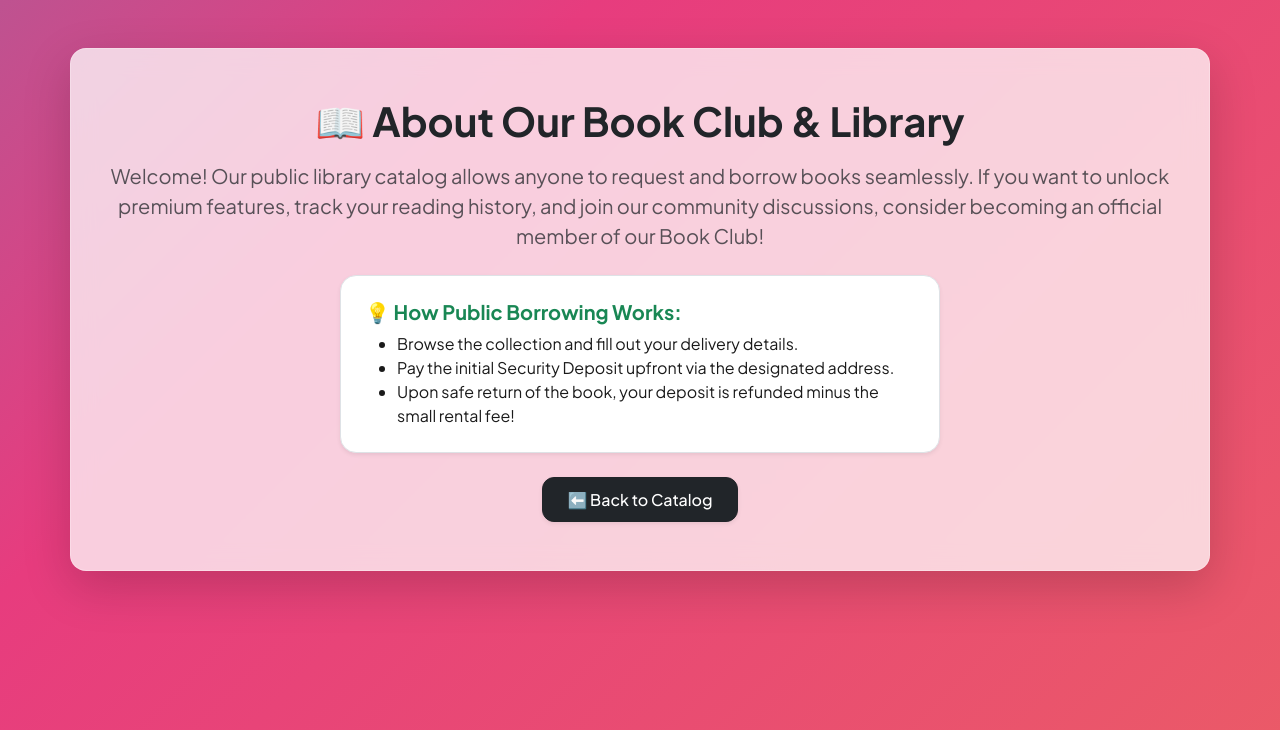
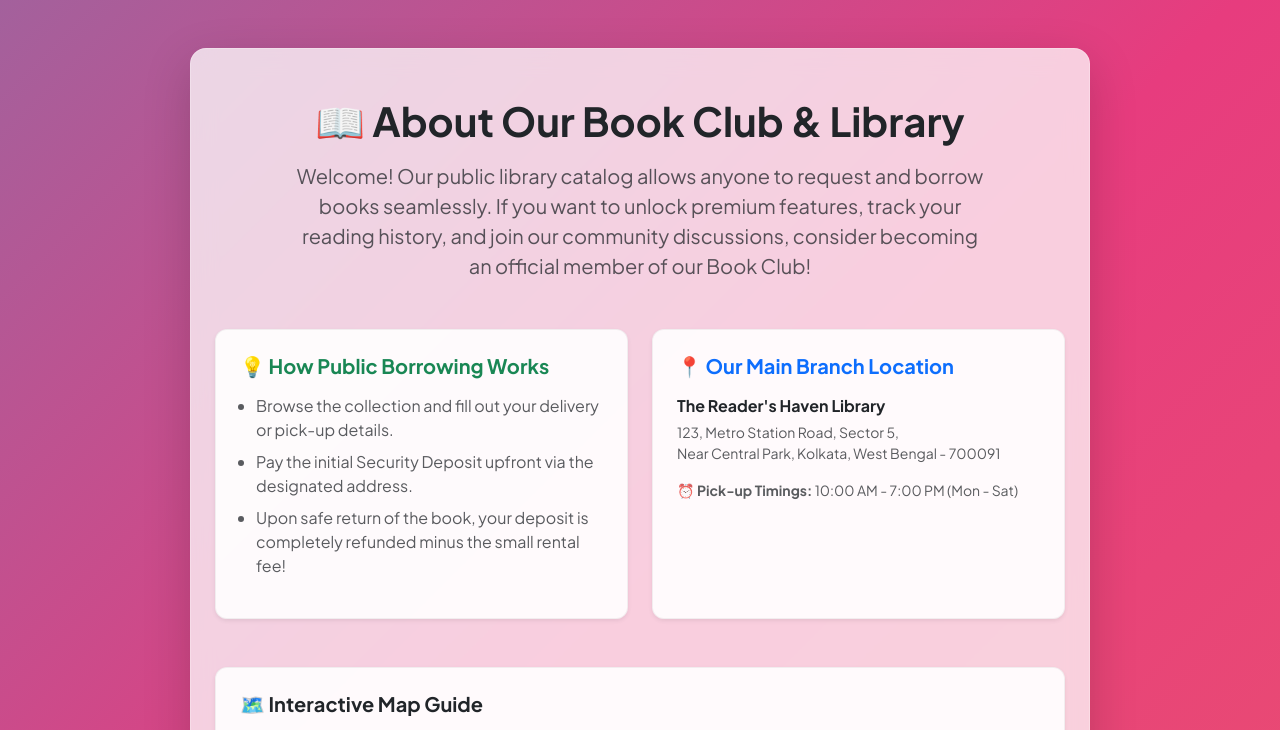
Before and after one commit to AryanTulsyan/Library, a Django app: template books/templates/books/about.html in a window 1280 px wide. Shown: the top 730 px of the page. Run offline with Django 3.2, Linux system fonts and the light colour scheme; the template is opened without the code that fills it, so the values that code supplies are empty.

Commit message:
UI: Added physical branch location details and embedded interactive Google Maps guide

```diff
--- a/books/templates/books/about.html
+++ b/books/templates/books/about.html
@@ -26,30 +26,84 @@
             -webkit-backdrop-filter: blur(12px);
             border: 1px solid rgba(255, 255, 255, 0.25);
             border-radius: 16px;
+            max-width: 900px;
         }
         .custom-btn {
             border-radius: 12px;
             padding: 0.6rem 1.5rem;
             font-weight: 500;
         }
+        .info-card {
+            background: rgba(255, 255, 255, 0.9);
+            border-radius: 12px;
+            border: 1px solid rgba(0, 0, 0, 0.05);
+        }
+        .map-responsive {
+            overflow: hidden;
+            padding-bottom: 56.25%;
+            position: relative;
+            height: 0;
+            border-radius: 12px;
+            border: 1px solid rgba(0, 0, 0, 0.1);
+        }
+        .map-responsive iframe {
+            left: 0;
+            top: 0;
+            height: 100%;
+            width: 100%;
+            position: absolute;
+        }
     </style>
 </head>
 <body>
-<div class="container my-5 py-5 px-4 glass-panel shadow-lg text-center">
+<div class="container my-5 py-5 px-4 glass-panel shadow-lg text-center mx-auto">
     <h1 class="fw-bold text-dark mb-3">📖 About Our Book Club & Library</h1>
-    <p class="fs-5 text-muted max-w-2xl mx-auto mb-4">
+    <p class="fs-5 text-muted mx-auto mb-5" style="max-width: 700px;">
         Welcome! Our public library catalog allows anyone to request and borrow books seamlessly.
         If you want to unlock premium features, track your reading history, and join our community discussions,
         consider becoming an official member of our Book Club!
     </p>
 
-    <div class="bg-white p-4 rounded-4 shadow-sm border mb-4 text-start mx-auto" style="max-width: 600px;">
-        <h5 class="fw-bold text-success mb-2">💡 How Public Borrowing Works:</h5>
-        <ul class="mb-0">
-            <li>Browse the collection and fill out your delivery details.</li>
-            <li>Pay the initial Security Deposit upfront via the designated address.</li>
-            <li>Upon safe return of the book, your deposit is refunded minus the small rental fee!</li>
-        </ul>
+    <div class="row g-4 text-start mb-5">
+        <div class="col-md-6">
+            <div class="info-card p-4 h-100 shadow-sm">
+                <h5 class="fw-bold text-success mb-3">💡 How Public Borrowing Works</h5>
+                <ul class="text-muted ps-3">
+                    <li class="mb-2">Browse the collection and fill out your delivery or pick-up details.</li>
+                    <li class="mb-2">Pay the initial Security Deposit upfront via the designated address.</li>
+                    <li>Upon safe return of the book, your deposit is completely refunded minus the small rental fee!</li>
+                </ul>
+            </div>
+        </div>
+
+        <div class="col-md-6">
+            <div class="info-card p-4 h-100 shadow-sm">
+                <h5 class="fw-bold text-primary mb-3">📍 Our Main Branch Location</h5>
+                <p class="text-dark mb-1 fw-bold">The Reader's Haven Library</p>
+                <p class="text-muted small mb-3">
+                    123, Metro Station Road, Sector 5, <br>
+                    Near Central Park, Kolkata, West Bengal - 700091
+                </p>
+                <p class="text-muted small mb-0">
+                    <strong>⏰ Pick-up Timings:</strong> 10:00 AM - 7:00 PM (Mon - Sat)
+                </p>
+            </div>
+        </div>
+    </div>
+
+    <div class="info-card p-4 mb-5 shadow-sm text-start">
+        <h5 class="fw-bold text-dark mb-3">🗺️ Interactive Map Guide</h5>
+        <div class="map-responsive">
+            <iframe
+                src="https://maps.app.goo.gl/idzXE4EiV2tQ4vUh6?g_st=iw"
+                width="600"
+                height="450"
+                style="border:0;"
+                allowfullscreen=""
+                loading="lazy"
+                referrerpolicy="no-referrer-when-downgrade">
+            </iframe>
+        </div>
     </div>
 
     <a href="{% url 'book_list' %}" class="btn btn-dark custom-btn shadow-sm">⬅️ Back to Catalog</a>
```
